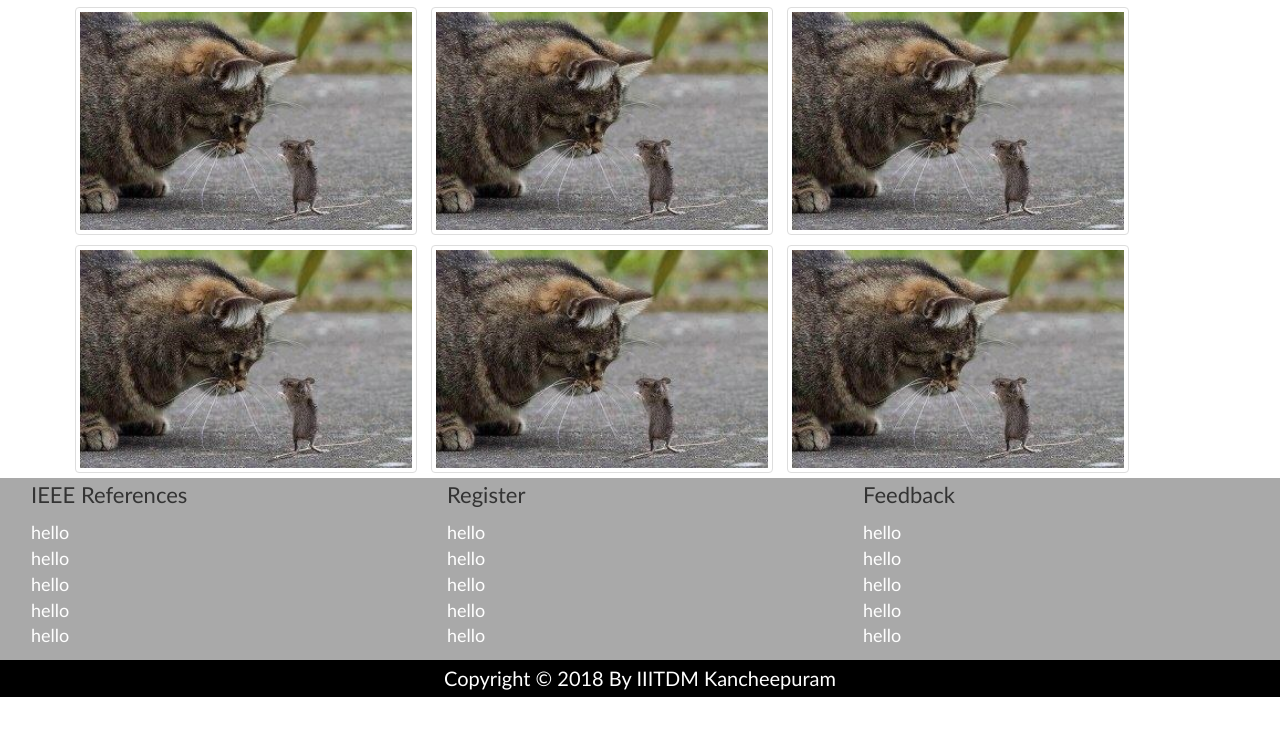
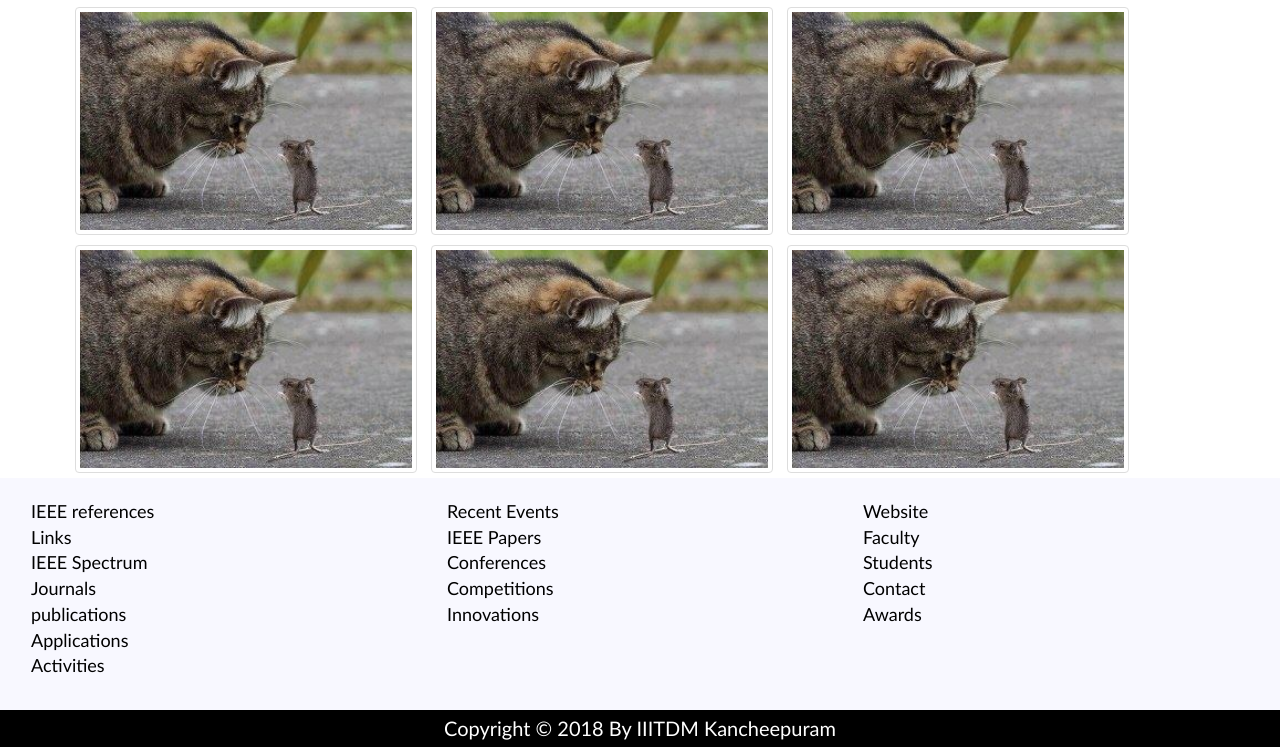
Before and after one commit to leelakrishna004/ieeewebsite.github.io, a plain HTML site: page Gallery/gallery.html in a window 1280 px wide. Shown: the part 631-1378 px from the top of the page. Before the commit the page ends 1328 px from the top, so only its background shows below. Drawn offline with nearby package versions, Linux system fonts and the light colour scheme.

Commit message:
changed headers and footers for rest of pages

```diff
--- a/About/about.css
+++ b/About/about.css
@@ -18,7 +18,9 @@
     margin-top:0.5vw;
 }
 .row{
-    background-color:  lightyellow;
+    background-color: lightgrey;
+    color: white;
+    font-family: 'Lato',sans-serif;
 }
 
 #head_text{
@@ -132,10 +134,13 @@
 
 #foot {
     margin:1px;
-    background-color: darkgrey;
+    background-color: ghostwhite;
+    text-align: left;
+    padding-top: 20px;
+    padding-bottom: 20px;
 }
 .footerlinks {
-    color: white;
+    color: black;
     font-family: calibri;
     font-size: 18px;
 
@@ -154,8 +159,8 @@ footer ul {
 footer {
     font-family: calibri;
     margin: auto;
-
-      background-color: darkgrey;
+    text-align: center;
+    background-color: ghostwhite;
 }
 #f_head2,#f_head1,#f_head3 {
     font-size: 22px;
--- a/Contact/contact.css
+++ b/Contact/contact.css
@@ -18,7 +18,9 @@
     margin-top:0.5vw;
 }
 .row{
-    background-color:  lightyellow;
+   background-color: lightgrey;
+    color: white;
+    font-family: 'Lato',sans-serif;
 }
 
 #head_text{
@@ -81,11 +83,13 @@
 
 #foot {
     margin:1px;
-    background-color: darkgrey;
-    position: static;
+    background-color: ghostwhite;
+    text-align: left;
+    padding-top: 20px;
+    padding-bottom: 20px;
 }
 .footerlinks {
-    color: white;
+    color: black;
     font-family: calibri;
     font-size: 18px;
 
@@ -104,8 +108,8 @@ footer ul {
 footer {
     font-family: calibri;
     margin: auto;
-
-      background-color: darkgrey;
+    text-align: center;
+    background-color: ghostwhite;
 }
 #f_head2,#f_head1,#f_head3 {
     font-size: 22px;
--- a/Gallery/gallery.css
+++ b/Gallery/gallery.css
@@ -19,7 +19,9 @@
     margin-top:0.5vw;
 }
 .row{
-    background-color:  lightyellow;
+    background-color: lightgrey;
+    color: white;
+    font-family: 'Lato',sans-serif;
 }
 
 #head_text{
@@ -89,10 +91,13 @@
 
 #foot {
     margin:1px;
-    background-color: darkgrey;
+    background-color: ghostwhite;
+    text-align: left;
+    padding-top: 20px;
+    padding-bottom: 20px;
 }
 .footerlinks {
-    color: white;
+    color: black;
     font-family: calibri;
     font-size: 18px;
 
@@ -111,8 +116,8 @@ footer ul {
 footer {
     font-family: calibri;
     margin: auto;
-
-      background-color: darkgrey;
+    text-align: center;
+    background-color: ghostwhite;
 }
 #f_head2,#f_head1,#f_head3 {
     font-size: 22px;
--- a/Gallery/gallery.html
+++ b/Gallery/gallery.html
@@ -54,37 +54,40 @@
             <img src="../Home/a1.jpg" class="img-thumbnail" id="image">
             <img src="../Home/a1.jpg" class="img-thumbnail" id="image">
         </div>
-         <footer>
+
+    <footer>
      <div class="container-fluid">
       <div class="row" id="foot">
        <div class="col-sm-4" id ="box1">
-           <p id="f_head1">IEEE References</p>
+
            <ul>
-               <li><a href="#" class="footerlinks">hello</a></li>
-               <li><a href="#" class="footerlinks">hello</a></li>
-               <li><a href="#" class="footerlinks">hello</a></li>
-               <li><a href="#" class="footerlinks">hello</a></li>
-               <li><a href="#" class="footerlinks">hello</a></li>
+               <li><a href="#" class="footerlinks">IEEE references</a></li>
+               <li><a href="#" class="footerlinks">Links</a></li>
+               <li><a href="#" class="footerlinks">IEEE Spectrum</a></li>
+               <li><a href="#" class="footerlinks">Journals</a></li>
+               <li><a href="#" class="footerlinks">publications</a></li>
+               <li><a href="#" class="footerlinks">Applications</a></li>
+               <li><a href="#" class="footerlinks">Activities</a></li>
          </ul>
        </div>
        <div class="col-sm-4" id ="box2">
-            <p id="f_head2">Register</p>
+
            <ul>
-               <li><a href="#" class="footerlinks">hello</a></li>
-               <li><a href="#" class="footerlinks">hello</a></li>
-               <li><a href="#" class="footerlinks">hello</a></li>
-               <li><a href="#" class="footerlinks">hello</a></li>
-               <li><a href="#" class="footerlinks">hello</a></li>
+               <li><a href="#" class="footerlinks">Recent Events</a></li>
+               <li><a href="#" class="footerlinks">IEEE Papers</a></li>
+               <li><a href="#" class="footerlinks">Conferences</a></li>
+               <li><a href="#" class="footerlinks">Competitions</a></li>
+               <li><a href="#" class="footerlinks">Innovations</a></li>
          </ul>
        </div>
        <div class="col-sm-4" id ="box3">
-           <p id="f_head3">Feedback</p>
+
            <ul>
-               <li><a href="#" class="footerlinks">hello</a></li>
-               <li><a href="#" class="footerlinks">hello</a></li>
-               <li><a href="#" class="footerlinks">hello</a></li>
-               <li><a href="#" class="footerlinks">hello</a></li>
-               <li><a href="#" class="footerlinks">hello</a></li>
+               <li><a href="#" class="footerlinks">Website</a></li>
+               <li><a href="#" class="footerlinks">Faculty</a></li>
+               <li><a href="#" class="footerlinks">Students</a></li>
+               <li><a href="#" class="footerlinks">Contact</a></li>
+               <li><a href="#" class="footerlinks">Awards</a></li>
          </ul>
        </div>
       </div>
```
Also changed, not shown: About/about.html (+21 -18 lines), Contact/contact.html (+23 -18 lines), Home/index.css (+3 -92 lines).
